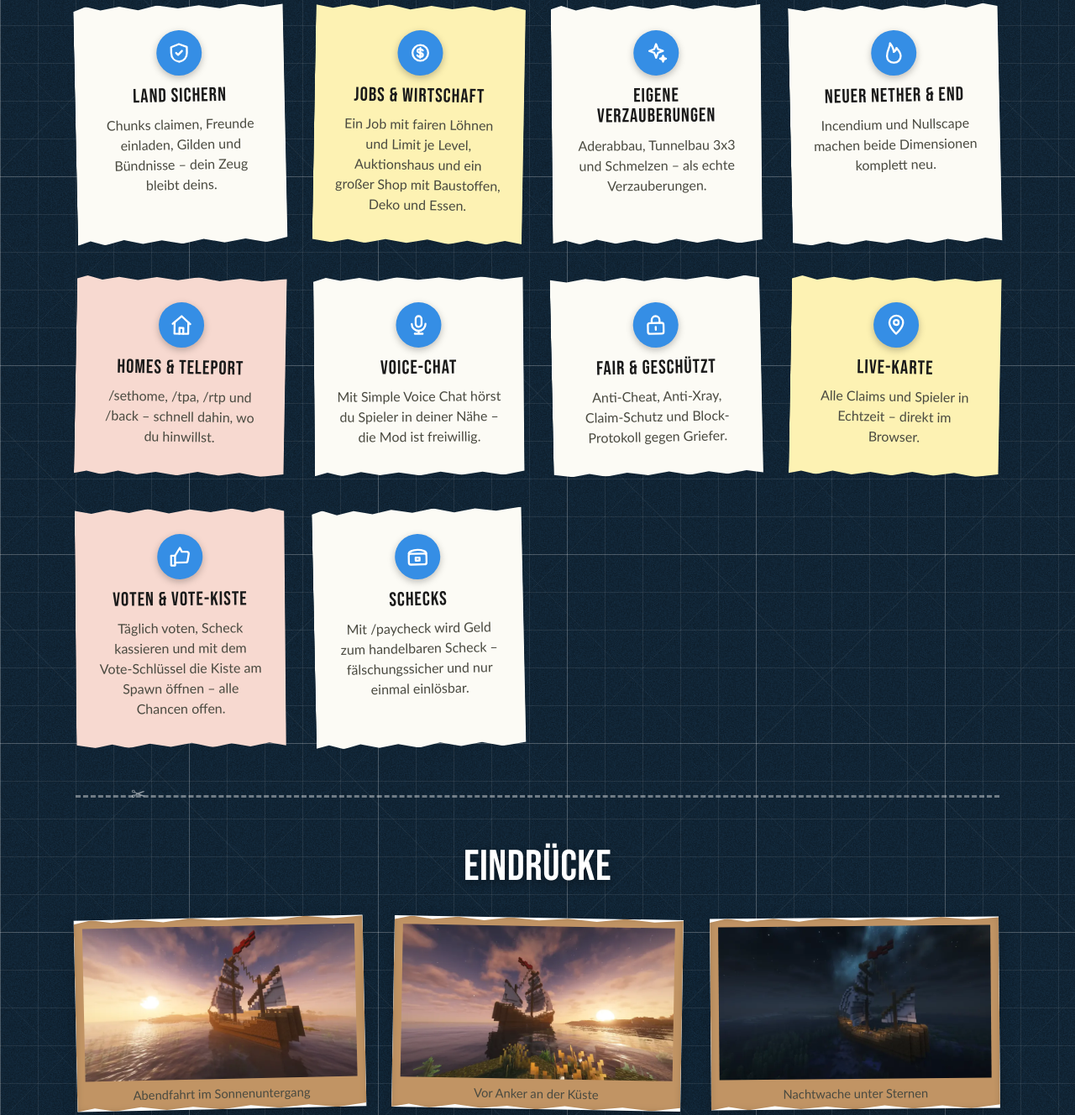
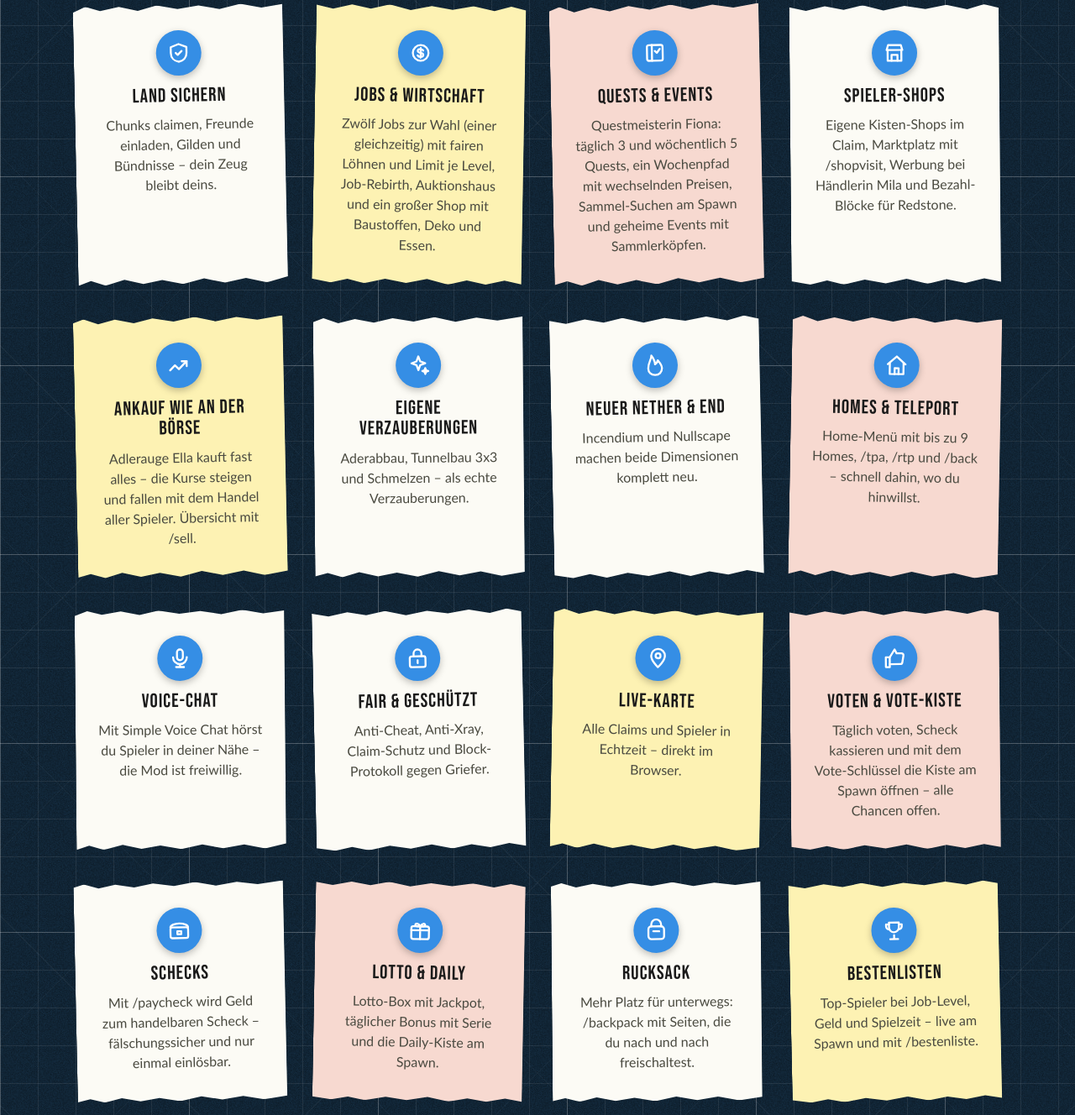
Before and after one commit to zevkev/play.zevkev.de, a plain HTML site: page index.html in a window 1280 px wide. Shown: the part 1365-2693 px from the top of the page at 84% size. Drawn offline with Linux system fonts and the light colour scheme; no server answers.

Commit message:
Startseite: Quests & Events, Spieler-Shops, Ankauf, Lotto, Rucksack, Bestenlisten
Neue Feature-Karten und wichtige Befehle (/quest, /sell, /shopvisit, /daily, /home, /r);
Jobs (einer gleichzeitig, Job-Rebirth) und Homes (Home-Menü) aktualisiert.

Co-Authored-By: Claude Opus 5.5 <noreply@anthropic.com>

```diff
--- a/index.html
+++ b/index.html
@@ -146,7 +146,22 @@
         <article class="c-card rip rip--b rip--accent tilt-b reveal">
           <span class="feature-icon" aria-hidden="true"><svg viewBox="0 0 24 24" fill="none" stroke="currentColor" stroke-width="2" stroke-linecap="round" stroke-linejoin="round"><circle cx="12" cy="12" r="8"/><path d="M12 7v10M14.5 9.5c-.5-.9-1.5-1.5-2.7-1.5-1.6 0-2.8.9-2.8 2s1 1.7 2.8 2 2.9.9 2.9 2.1-1.3 2-2.9 2c-1.3 0-2.4-.6-2.9-1.6"/></svg></span>
           <h3>Jobs &amp; Wirtschaft</h3>
-          <p>Ein Job mit fairen Löhnen und Limit je Level, Auktionshaus und ein großer Shop mit Baustoffen, Deko und Essen.</p>
+          <p>Zwölf Jobs zur Wahl (einer gleichzeitig) mit fairen Löhnen und Limit je Level, Job-Rebirth, Auktionshaus und ein großer Shop mit Baustoffen, Deko und Essen.</p>
+        </article>
+        <article class="c-card rip rip--c rip--pink tilt-a reveal">
+          <span class="feature-icon" aria-hidden="true"><svg viewBox="0 0 24 24" fill="none" stroke="currentColor" stroke-width="2" stroke-linecap="round" stroke-linejoin="round"><path d="M9 4h9a2 2 0 0 1 2 2v12a2 2 0 0 1-2 2H9"/><path d="M4 6a2 2 0 0 1 2-2h3v16H6a2 2 0 0 1-2-2V6z"/><path d="m12 10 2 2 3-4"/></svg></span>
+          <h3>Quests &amp; Events</h3>
+          <p>Questmeisterin Fiona: täglich 3 und wöchentlich 5 Quests, ein Wochenpfad mit wechselnden Preisen, Sammel-Suchen am Spawn und geheime Events mit Sammlerköpfen.</p>
+        </article>
+        <article class="c-card rip rip--b tilt-c reveal">
+          <span class="feature-icon" aria-hidden="true"><svg viewBox="0 0 24 24" fill="none" stroke="currentColor" stroke-width="2" stroke-linecap="round" stroke-linejoin="round"><path d="M4 9h16l-1.5-5h-13L4 9z"/><path d="M5 9v11h14V9"/><path d="M9 20v-6h6v6"/></svg></span>
+          <h3>Spieler-Shops</h3>
+          <p>Eigene Kisten-Shops im Claim, Marktplatz mit /shopvisit, Werbung bei Händlerin Mila und Bezahl-Blöcke für Redstone.</p>
+        </article>
+        <article class="c-card rip rip--c rip--accent tilt-a reveal">
+          <span class="feature-icon" aria-hidden="true"><svg viewBox="0 0 24 24" fill="none" stroke="currentColor" stroke-width="2" stroke-linecap="round" stroke-linejoin="round"><path d="M3 17l5-5 4 4 8-8"/><path d="M15 8h5v5"/></svg></span>
+          <h3>Ankauf wie an der Börse</h3>
+          <p>Adlerauge Ella kauft fast alles – die Kurse steigen und fallen mit dem Handel aller Spieler. Übersicht mit /sell.</p>
         </article>
         <article class="c-card rip rip--c tilt-c reveal">
           <span class="feature-icon" aria-hidden="true"><svg viewBox="0 0 24 24" fill="none" stroke="currentColor" stroke-width="2" stroke-linecap="round" stroke-linejoin="round"><path d="M12 3l1.9 5.1L19 10l-5.1 1.9L12 17l-1.9-5.1L5 10l5.1-1.9L12 3z"/><path d="M19 15l.8 2.2L22 18l-2.2.8L19 21l-.8-2.2L16 18l2.2-.8L19 15z"/></svg></span>
@@ -161,7 +176,7 @@
         <article class="c-card rip rip--c rip--pink tilt-b reveal">
           <span class="feature-icon" aria-hidden="true"><svg viewBox="0 0 24 24" fill="none" stroke="currentColor" stroke-width="2" stroke-linecap="round" stroke-linejoin="round"><path d="M3 11 12 3l9 8"/><path d="M5 9.5V21h14V9.5"/><path d="M10 21v-6h4v6"/></svg></span>
           <h3>Homes &amp; Teleport</h3>
-          <p>/sethome, /tpa, /rtp und /back – schnell dahin, wo du hinwillst.</p>
+          <p>Home-Menü mit bis zu 9 Homes, /tpa, /rtp und /back – schnell dahin, wo du hinwillst.</p>
         </article>
         <article class="c-card rip tilt-c reveal">
           <span class="feature-icon" aria-hidden="true"><svg viewBox="0 0 24 24" fill="none" stroke="currentColor" stroke-width="2" stroke-linecap="round" stroke-linejoin="round"><rect x="9" y="3" width="6" height="11" rx="3"/><path d="M5 11a7 7 0 0 0 14 0M12 18v3M8 21h8"/></svg></span>
@@ -187,6 +202,21 @@
           <span class="feature-icon" aria-hidden="true"><svg viewBox="0 0 24 24" fill="none" stroke="currentColor" stroke-width="2" stroke-linecap="round" stroke-linejoin="round"><rect x="3" y="9" width="18" height="11" rx="2"/><path d="M3 9a9 4 0 0 1 18 0"/><path d="M10 13h4v3h-4z"/></svg></span>
           <h3>Schecks</h3>
           <p>Mit /paycheck wird Geld zum handelbaren Scheck – fälschungssicher und nur einmal einlösbar.</p>
+        </article>
+        <article class="c-card rip rip--b rip--pink tilt-b reveal">
+          <span class="feature-icon" aria-hidden="true"><svg viewBox="0 0 24 24" fill="none" stroke="currentColor" stroke-width="2" stroke-linecap="round" stroke-linejoin="round"><rect x="3" y="8" width="18" height="13" rx="2"/><path d="M12 8v13M3 12h18"/><path d="M12 8c-1.5-3-5-3.5-5-1.5S10 8 12 8zm0 0c1.5-3 5-3.5 5-1.5S14 8 12 8z"/></svg></span>
+          <h3>Lotto &amp; Daily</h3>
+          <p>Lotto-Box mit Jackpot, täglicher Bonus mit Serie und die Daily-Kiste am Spawn.</p>
+        </article>
+        <article class="c-card rip rip--c tilt-c reveal">
+          <span class="feature-icon" aria-hidden="true"><svg viewBox="0 0 24 24" fill="none" stroke="currentColor" stroke-width="2" stroke-linecap="round" stroke-linejoin="round"><path d="M7 8V6a5 5 0 0 1 10 0v2"/><rect x="4" y="8" width="16" height="13" rx="3"/><path d="M9 13h6"/></svg></span>
+          <h3>Rucksack</h3>
+          <p>Mehr Platz für unterwegs: /backpack mit Seiten, die du nach und nach freischaltest.</p>
+        </article>
+        <article class="c-card rip rip--b rip--accent tilt-a reveal">
+          <span class="feature-icon" aria-hidden="true"><svg viewBox="0 0 24 24" fill="none" stroke="currentColor" stroke-width="2" stroke-linecap="round" stroke-linejoin="round"><path d="M8 21h8M12 17v4"/><path d="M7 4h10v5a5 5 0 0 1-10 0V4z"/><path d="M17 6h3v2a3 3 0 0 1-3 3M7 6H4v2a3 3 0 0 0 3 3"/></svg></span>
+          <h3>Bestenlisten</h3>
+          <p>Top-Spieler bei Job-Level, Geld und Spielzeit – live am Spawn und mit /bestenliste.</p>
         </article>
       </div>
     </section>
@@ -302,14 +332,20 @@
         <ul class="cmd-grid">
           <li><code>/regeln</code><span>Regeln, Befehle, Tipps</span></li>
           <li><code>/menue</code><span>Server-Menü</span></li>
+          <li><code>/quest</code><span>Quests bei Fiona</span></li>
           <li><code>/shop</code><span>Baustoffe, Deko, Essen</span></li>
+          <li><code>/sell</code><span>Ankaufkurse bei Ella</span></li>
+          <li><code>/shopvisit</code><span>Spieler-Shops</span></li>
           <li><code>/jobs browse</code><span>Job aussuchen</span></li>
           <li><code>/joblimit</code><span>Dein Job-Limit</span></li>
           <li><code>/claim</code><span>Chunk sichern</span></li>
+          <li><code>/daily</code><span>Täglicher Bonus</span></li>
           <li><code>/vote</code><span>Voten + Belohnung</span></li>
           <li><code>/paycheck 1000</code><span>Geld als Scheck</span></li>
           <li><code>/ah</code><span>Auktionshaus</span></li>
+          <li><code>/home</code><span>Deine Homes</span></li>
           <li><code>/sethome Haus</code><span>Zuhause setzen</span></li>
+          <li><code>/r Text</code><span>Schnell antworten</span></li>
           <li><code>/tpa Name</code><span>Zu Freunden</span></li>
           <li><code>/rtp</code><span>Zufallsort</span></li>
           <li><code>/spawn</code><span>Zum Spawn</span></li>
```
